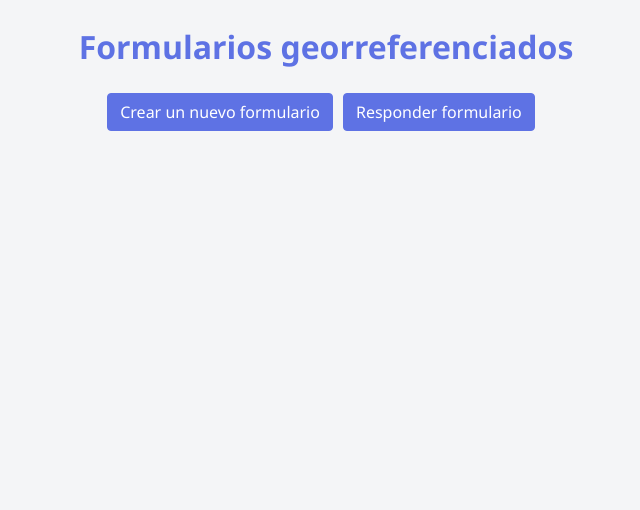
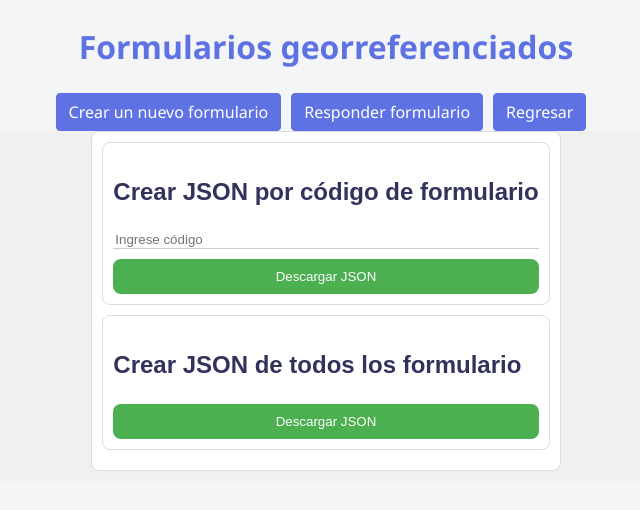
Before and after one commit to KeylorCruz/Proyecto-LIIT, an Angular app in the folder forms-front-end/: page /exporter in a window 1280 px wide. Before the commit this address led to /. Shown: the top 510 px of the page, without its empty margins (314-954 px from the left). Built offline with nearby package versions, Linux system fonts and the light colour scheme.

Commit message:
Exporter Component

```diff
--- a/forms-front-end/src/app/answer/answer.component.ts
+++ b/forms-front-end/src/app/answer/answer.component.ts
@@ -3,6 +3,7 @@ import { CommonModule } from '@angular/common';
 import { MapComponent } from '../map/map.component';
 import { LatLng } from 'leaflet';
 import { FormService } from '../services/form.service';
+import { HttpClient } from '@angular/common/http';
 
 @Component({
   selector: 'app-answer',
@@ -11,93 +12,59 @@ import { FormService } from '../services/form.service';
 })
 
 export class AnswerComponent {
+
+  forms: any[] = [];
   respuestas: { [key: string]: any } = {};
+
   showForm = false;
   actualCode = "";
-  constructor(private formService: FormService) { this.formService.setLatLng("", "")};
-
-  formJSON = [ // placeholder
-    {
-      "pregunta_id": "pregunta_1",
-      "tipo": "respuestaCorta",
-      "pregunta": "¿Cuál es tu nombre?"
-    },
-    {
-      "pregunta_id": "pregunta_2",
-      "tipo": "respuestaLarga",
-      "pregunta": "¿Cuál es tu experiencia con el uso de formularios en línea?"
-    },
-    {
-      "pregunta_id": "pregunta_3",
-      "tipo": "seleccionCheckbox",
-      "pregunta": "¿Qué tipo de formularios usas con más frecuencia?",
-      "opciones": [
-        "Formularios de contacto",
-        "Formularios de encuestas",
-        "Formularios de solicitud",
-        "Otros"
-      ]
-    },
-    {
-      "pregunta_id": "pregunta_4",
-      "tipo": "seleccionCombobox",
-      "pregunta": "¿En qué dispositivo sueles completar formularios?",
-      "opciones": [
-        "Computadora de escritorio",
-        "Laptop",
-        "Tablet",
-        "Teléfono inteligente"
-      ]
-    },
-    {
-      "pregunta_id": "pregunta_5",
-      "tipo": "seleccionCheckbox",
-      "pregunta": "¿Qué características te gustaría que tuvieran los formularios en línea?",
-      "opciones": [
-        "Diseño fácil de usar",
-        "Carga rápida",
-        "Seguridad de datos",
-        "Posibilidad de guardar y reanudar",
-        "Otras"
-      ]
-    },
-    {
-      "pregunta_id": "pregunta_6",
-      "tipo": "respuestaLarga",
-      "pregunta": "¿Cuál es tu experiencia con el uso de esta aplicación?"
-    },
-  ];
+  constructor(private formService: FormService, private http: HttpClient) { this.formService.setLatLng("", "") };
 
   loadForm() {
     const codigo = (document.getElementById('codigo') as HTMLInputElement).value;
-    if (this.isValidCode(codigo)) {
-      console.log("Código válido.");
-      this.showForm = true;
-      this.processQuestions();
+    this.actualCode = codigo;
+    if (codigo != "") {
+      const url = 'http://localhost/getFormByID.php?form_id=' + codigo;
+      let responseReceived = false;
+
+      this.http.get<any[]>(url).subscribe(data => {
+        this.forms = data;
+        responseReceived = true;
+      }, error => {
+        console.error('Error fetching forms | ', error);
+      });
+
+      // Bucle para esperar hasta que se reciba la respuesta
+      const interval = setInterval(() => {
+        if (responseReceived) {
+          clearInterval(interval); // Detener el bucle
+          if (this.forms.length == 0) {
+            alert("Introduzca un código válido.");
+            console.log("Código no válido.");
+          } else {
+            console.log("Código válido.");
+            this.showForm = true;
+            this.processQuestions();
+          }
+        }
+      }, 100);
     } else {
       alert("Introduzca un código válido.");
       console.log("Código no válido.");
     }
   }
 
-  // Función isValidCode que define la lógica de validación de su código
-  isValidCode(codigo: string): boolean {
-    // Implementar la lógica de validación (petición a la base de datos)
-    return codigo != "";
-  }
-
   processQuestions() {
     let htmlPreguntas = '';
 
     // Agregar el título y la descripción al inicio del HTML
-    htmlPreguntas += `<h2>Este es el título | placeholder</h2>`;
-    htmlPreguntas += `<h2>Descripción | placeholder</h2>`;
+    htmlPreguntas += `<h1>` + this.forms[0].title + `</h1>`;
+    htmlPreguntas += `<h2>` + this.forms[0].description + `</h2>`;
 
-    // Procesa el json y agrega las preguntas
-    // Cambiar por petición a la base de datos
-    this.formJSON.forEach(pregunta => {
-      htmlPreguntas += this.generateHTMLQuestion(pregunta);
-    });
+    // Agregar las preguntas al HTML
+    for (let i = 0; i < this.forms[0].questions.length; i++) {
+      htmlPreguntas += this.generateHTMLQuestion(this.forms[0].questions[i]);
+    }
 
     setTimeout(() => {
       const contenedorDatos = document.getElementById('contenedor-datos');
@@ -167,11 +134,11 @@ export class AnswerComponent {
   sendAnswers() {
     console.log("Procesando respuestas...");
     var emptyFields = false;
-    this.formJSON.forEach(pregunta => {
-      const elemento = document.getElementById(pregunta.pregunta_id);
+    for (let i = 0; i < this.forms[0].questions.length; i++) {
+      const elemento = document.getElementById(this.forms[0].questions[i].pregunta_id);
       if (!emptyFields) {
         if (elemento) {
-          switch (pregunta.tipo) {
+          switch (this.forms[0].questions[i].tipo) {
             case 'respuestaCorta':
             case 'respuestaLarga':
               const respuesta = (<HTMLInputElement>elemento).value.trim();
@@ -179,15 +146,15 @@ export class AnswerComponent {
                 emptyFields = true;
                 return;
               }
-              this.respuestas[pregunta.pregunta_id] = respuesta;
+              this.respuestas[this.forms[0].questions[i].pregunta_id] = respuesta;
               break;
 
             case 'seleccionCheckbox':
-              this.respuestas[pregunta.pregunta_id] = [];
-              document.querySelectorAll(`input[name=${pregunta.pregunta_id}]:checked`).forEach((checkbox: Element) => {
-                this.respuestas[pregunta.pregunta_id].push((checkbox as HTMLInputElement).id);
+              this.respuestas[this.forms[0].questions[i].pregunta_id] = [];
+              document.querySelectorAll(`input[name=${this.forms[0].questions[i].pregunta_id}]:checked`).forEach((checkbox: Element) => {
+                this.respuestas[this.forms[0].questions[i].pregunta_id].push((checkbox as HTMLInputElement).id);
               });
-              if (this.respuestas[pregunta.pregunta_id].length === 0) {
+              if (this.respuestas[this.forms[0].questions[i].pregunta_id].length === 0) {
                 emptyFields = true;
                 return;
               }
@@ -199,41 +166,56 @@ export class AnswerComponent {
                 emptyFields = true;
                 return;
               }
-              this.respuestas[pregunta.pregunta_id] = valorSeleccionado;
+              this.respuestas[this.forms[0].questions[i].pregunta_id] = valorSeleccionado;
               break;
           }
         } else {
-          console.error(`Elemento con id '${pregunta.pregunta_id}' no encontrado`);
+          console.error(`Elemento con id '${this.forms[0].questions[i].pregunta_id}' no encontrado`);
         }
       }
-    });
+    }
 
     const actualLat = this.formService.getLat();
     const actualLng = this.formService.getLng();
 
     if (!emptyFields && actualLat != '' && actualLng != '') {
-      this.respuestas = {
-        ...this.respuestas,
-        latitud: actualLat,
-        longitud: actualLng
-      };
       console.log("Respuestas procesadas:", this.respuestas);
 
-      // Llamar función para guardar el archivo, para ver el resultado como JSON
-      // Cambiar por insert a la base de datos
-      this.saveFileDEBUG();
+      fetch('http://localhost/insertAnswer.php', {
+        method: 'POST',
+        headers: {
+          'Content-Type': 'application/json'
+        },
+        body: JSON.stringify({
+          form_id: this.actualCode,
+          answer_values: this.respuestas,
+          location: `POINT(${actualLat}  ${actualLng})`,
+          lat: actualLat,
+          lng: actualLng
+        })
+      })
+        .then(response => response.json())
+        .then(data => {
+          if (data.message === 'Answer inserted successfully!') {
+            console.log('Answer inserted with ID:', data.answer_id);
+            //this.saveFileDEBUG();
 
-      // Se cambia el estado de showForm para solicitar otro código
-      // Se reinicia Lat-Lng
-      alert("Respuestas enviadas con éxito.");
-      this.showForm = false;
-      this.formService.setLatLng("", "");
+            alert("Respuestas enviadas con éxito.");
+            this.showForm = false; // Se cambia el estado de showForm para solicitar otro código
+            this.formService.setLatLng("", ""); // Se reinicia Lat-Lng
+          } else {
+            console.error('Error inserting answer:', data.message);
+          }
+        })
+        .catch(error => {
+          console.error('Error sending request:', error);
+        });
+
     } else {
       alert("Debe llenar todos los campos para enviar las respuestas.");
       console.log("Debe llenar todos los campos para enviar las respuestas.");
     }
   }
-
 
   saveFileDEBUG() {
     console.log("Guardando archivo con respuestas");
--- /dev/null
+++ b/forms-front-end/src/app/exporter/exporter.component.html
@@ -0,0 +1,25 @@
+<!DOCTYPE html>
+<html lang="es">
+
+<head>
+    <link rel="stylesheet" href="exporter.component.scss">
+    <meta charset="UTF-8">
+    <meta name="viewport" content="width=device-width, initial-scale=1.0">
+</head>
+
+<body>
+    <div class="exporter-group">
+        <div class="exporter-group">
+            <h2>Crear JSON por código de formulario</h2>
+            <input type="number" id="codigo" name="codigo" required placeholder="Ingrese código"
+                style="margin-bottom: 10px;">
+            <button type="button" (click)="createJSON_ByID()">Descargar JSON</button>
+        </div>
+        <div class="exporter-group">
+            <h2>Crear JSON de todos los formulario</h2>
+            <button type="button" (click)="createJSON()">Descargar JSON</button>
+        </div>
+    </div>
+</body>
+
+</html>
--- /dev/null
+++ b/forms-front-end/src/app/exporter/exporter.component.scss
@@ -0,0 +1,87 @@
+body {
+    font-family: sans-serif;
+    background-color: #f0f0f0;
+    display: flex;
+    justify-content: center;
+    align-items: center;
+    height: auto;
+    margin: 0;
+}
+
+/* Exporter */
+.exporter {
+    width: 600px;
+    word-wrap: break-word;
+}
+
+
+/* Exporter-group */
+.exporter-group {
+    border: 1px solid rgb(218, 220, 224);
+    text-align: left;
+    margin-bottom: 10px;
+    background: white;
+    padding: 10px;
+    border-radius: 8px;
+}
+
+.exporter-group button {
+    padding: 10px;
+    background-color: #4CAF50;
+    color: white;
+    border: none;
+    border-radius: 8px;
+    cursor: pointer;
+    width: 100%;
+    box-sizing: border-box;
+}
+
+.exporter-group button:hover {
+    transform: translateY(-3px);
+}
+
+.combo-box,
+.exporter-group input[type="date"],
+.exporter-group input[type="text"],
+.exporter-group input[type="number"] {
+    display: block;
+    border: none;
+    border-bottom: 1px solid #ccc;
+    width: 100%;
+    box-sizing: border-box;
+}
+
+.exporter-group textarea {
+    width: 100%;
+    height: 100px;
+    box-sizing: border-box;
+    border: 2px solid rgb(218, 220, 224);
+    border-radius: 6px;
+    background-color: #f8f8f8;
+    resize: none;
+}
+
+.exporter-group input[type="date"] {
+    border: 2px solid rgb(218, 220, 224);
+    padding: 8px;
+    border-radius: 6px;
+}
+
+.exporter-group label {
+    display: flex;
+    margin-bottom: 8px;
+}
+
+.exporter-group input[type="text"]:focus,
+.exporter-group textarea:focus,
+.exporter-group select:focus,
+.exporter-group input[type="date"]:focus {
+    outline: none;
+}
+
+/* exporter-boxes */
+.exporter-boxes {
+    margin-bottom: 4px;
+    border: 2px solid rgb(218, 220, 224);
+    border-radius: 6px;
+}
--- /dev/null
+++ b/forms-front-end/src/app/exporter/exporter.component.ts
@@ -0,0 +1,86 @@
+import { Component } from '@angular/core';
+import { HttpClient } from '@angular/common/http';
+
+@Component({
+  selector: 'app-exporter',
+  templateUrl: './exporter.component.html',
+  styleUrl: './exporter.component.scss'
+})
+
+export class ExporterComponent {
+  answers: any[] = [];
+  constructor(private http: HttpClient) { };
+
+  createJSON_ByID() {
+    const codigo = (document.getElementById('codigo') as HTMLInputElement).value;
+    if (codigo != "") {
+      const url = 'http://localhost/getAnswersByFormID.php?form_id=' + codigo;
+      let responseReceived = false;
+
+      this.http.get<any[]>(url).subscribe(data => {
+        this.answers = data;
+        responseReceived = true;
+      }, error => {
+        console.error('Error fetching answers | ', error);
+      });
+
+      // Bucle para esperar hasta que se reciba la respuesta
+      const interval = setInterval(() => {
+        if (responseReceived) {
+          clearInterval(interval); // Detener el bucle
+          if (this.answers.length == 0) {
+            alert("Introduzca un código válido.");
+            console.log("Código no válido.");
+          } else {
+            console.log("Código válido.");
+            this.saveFileJSON();
+          }
+        }
+      }, 100);
+    } else {
+      alert("Introduzca un código válido.");
+      console.log("Código no válido.");
+    }
+  }
+
+  saveFileJSON() {
+    console.log("Guardando archivo con respuestas");
+    const data = JSON.stringify(this.answers, null, 2);
+    const blob = new Blob([data], { type: 'application/json' });
+    const url = URL.createObjectURL(blob);
+    const a = document.createElement('a');
+    a.href = url;
+    a.download = 'respuestas_' + Date.now() + '.json';
+    document.body.appendChild(a);
+    a.click();
+    window.URL.revokeObjectURL(url);
+    document.body.removeChild(a);
+  }
+
+  createJSON() {
+    const url = 'http://localhost/getAnswers.php';
+    let responseReceived = false;
+
+    this.http.get<any[]>(url).subscribe(data => {
+      this.answers = data;
+      responseReceived = true;
+    }, error => {
+      console.error('Error fetching answers | ', error);
+    });
+
+    // Bucle para esperar hasta que se reciba la respuesta
+    const interval = setInterval(() => {
+      if (responseReceived) {
+        clearInterval(interval); // Detener el bucle
+        if (this.answers.length == 0) {
+          alert("Introduzca un código válido.");
+          console.log("Código no válido.");
+        } else {
+          console.log("Código válido.");
+          console.log(this.answers);
+          this.saveFileJSON();
+        }
+      }
+    }, 100);
+  }
+}
```
Also changed, not shown: forms-front-end/src/app/app.module.ts (+7 -2 lines), 1 other file (tests, documents, lock files or other folders).
